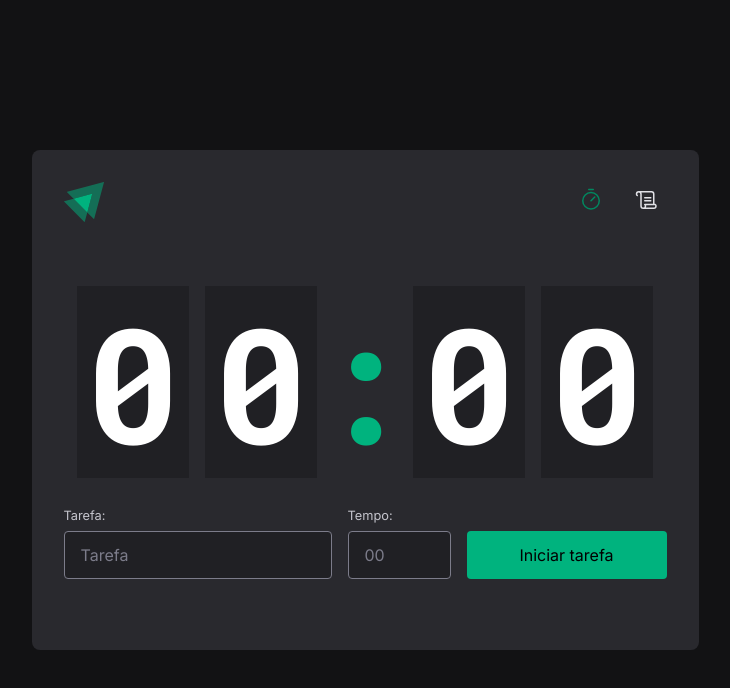
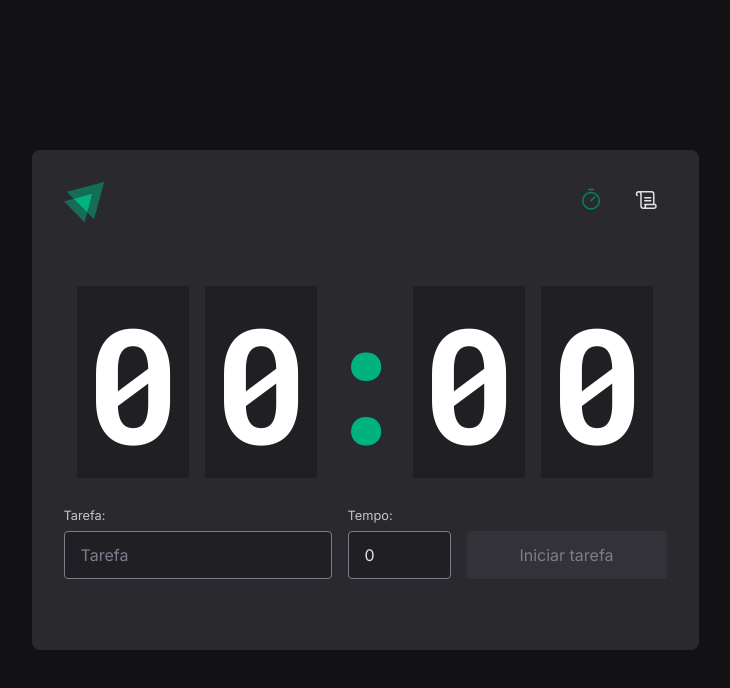
Before and after one commit to euosouza/ignite-timer, a React (Vite) app: page / in a window 1280 px wide. Shown: the top 688 px of the page, without its empty margins (275-1005 px from the left). Built offline with nearby package versions, Linux system fonts and the light colour scheme.

Commit message:
refactor: ajustando tela home para utilizar o cycle-context e o cycle-reducer

```diff
--- a/src/pages/Home/index.tsx
+++ b/src/pages/Home/index.tsx
@@ -1,38 +1,72 @@
-import { HomeContainer, GroupForm, Separator, CouterTimer } from "./styles";
+import { useContext } from "react";
+
+import {
+  HomeContainer, GroupForm,
+  StarButtom, StopButtom
+} from "./styles";
+import { Countdown } from "./components/Countdown";
+import { NewCycleForm } from "./components/NewCycleForm";
+import * as zod from "zod";
+import { zodResolver } from "@hookform/resolvers/zod";
+import { FormProvider, useForm } from "react-hook-form";
+import { CyclesContext } from "../../context/CyclesContext";
+
+const newCycleFormSchema = zod.object({
+  task: zod.string().min(1, "Informe a tarefa"),
+  minutesAmount: zod.number().min(1).max(60),
+});
+
+export type NewCycleFormData = zod.infer<typeof newCycleFormSchema>
 
 export function Home() {
-  return(
+  const {
+    activeCycle,
+    createNewCycle,
+    interruptCurrentCycle
+  } = useContext(CyclesContext);
+
+  const newCycleForm = useForm<NewCycleFormData>({
+    resolver: zodResolver(newCycleFormSchema),
+    defaultValues: {
+      task: "",
+      minutesAmount: 0
+    }
+  });
+
+  const { handleSubmit, watch, reset } = newCycleForm;
+
+  function handleCreateNewCycle(data: NewCycleFormData) {
+    createNewCycle(data);
+    reset();
+  }
+
+  const task = watch("task");
+  const isSubmitDisabled = !task && !activeCycle;
+
+  return (
     <HomeContainer>
-        <CouterTimer>
-          <span>0</span>
-          <span>0</span>
-          <Separator>:</Separator>
-          <span>0</span>
-          <span>0</span>
-        </CouterTimer>
+      <Countdown />
 
-      <form>
+      <form onSubmit={handleSubmit(handleCreateNewCycle)}>
         <GroupForm>
-          <label htmlFor="job">
-            Tarefa:
-            <input type="text" placeholder="Tarefa" id="job"/>
-          </label>
+          <FormProvider {...newCycleForm}>
+            <NewCycleForm />
+          </FormProvider>
 
-          <label htmlFor="time" className="timer">
-            Tempo:
-            <input
-              type="number"
-              id="time"
-              placeholder="00"
-              step={5}
-              min={5}
-              max={60}
-            />
-          </label>
+          {activeCycle ? (
+              <StopButtom
+                type="button"
+                onClick={interruptCurrentCycle}
+                disabled={isSubmitDisabled}
+              >
+                Interromper
+              </StopButtom>
+            ) : (
+              <StarButtom type="submit" disabled={isSubmitDisabled}>
+                Iniciar tarefa
+              </StarButtom>
+            )}
 
-          <button>
-            Iniciar tarefa
-          </button>
         </GroupForm>
       </form>
     </HomeContainer>
--- a/src/pages/Home/styles.ts
+++ b/src/pages/Home/styles.ts
@@ -45,10 +45,18 @@ export const HomeContainer = styled.div`
         &::placeholder {
           color: ${({ theme }) => theme["gray-500"]};
         }
+
+        &:disabled {
+          cursor: not-allowed;
+          background-color: ${({ theme }) => theme["gray-600"]};
+          color: ${({ theme }) => theme["gray-500"]};
         }
       }
+    }
+  }
+`;
 
-    button {
+export const BaseButtom = styled.button`
   display: flex;
   align-items: center;
   justify-content: center;
@@ -57,12 +65,32 @@ export const HomeContainer = styled.div`
   width: 200px;
   border: none;
   border-radius: 4px;
+
+  &:disabled {
+    cursor: not-allowed;
+    background-color: ${({ theme }) => theme["gray-600"]};
+    color: ${({ theme }) => theme["gray-500"]};
+
+    &:hover {
+      background-color: ${({ theme }) => theme["gray-600"]};
+    }
+  }
+`;
+
+export const StarButtom = styled(BaseButtom)`
   background-color: ${({ theme }) => theme["green-300"]};
 
   &:hover {
     background-color: ${({ theme }) => theme["green-500"]};
   }
-    }
+`;
+
+export const StopButtom = styled(BaseButtom)`
+  background-color: ${({ theme }) => theme["red-500"]};
+  color: ${({ theme }) => theme.white};
+
+  &:hover {
+    background-color: ${({ theme }) => theme["red-700"]};
   }
 `;
 
```
Lines whose indentation alone changed are shown as unchanged.
